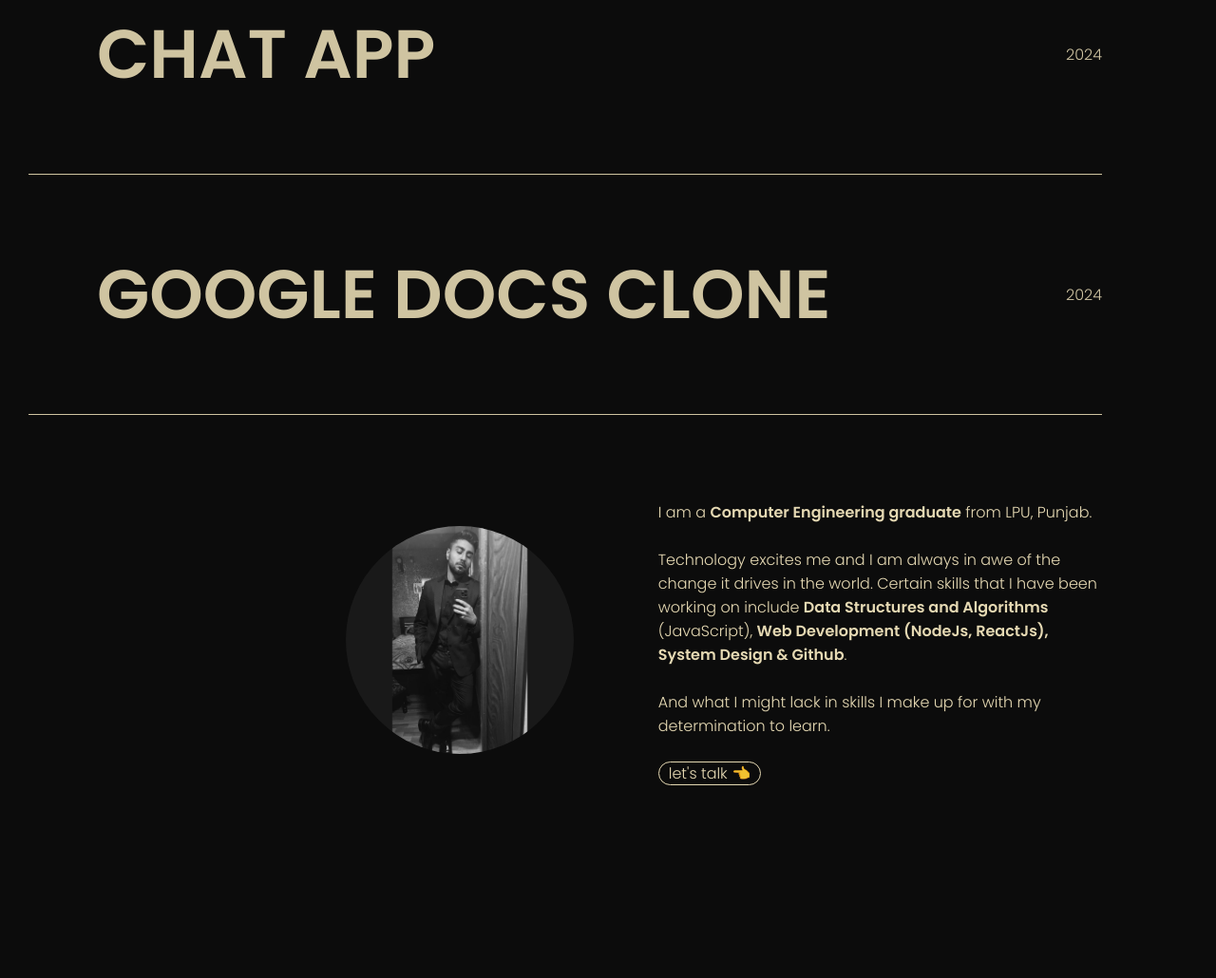
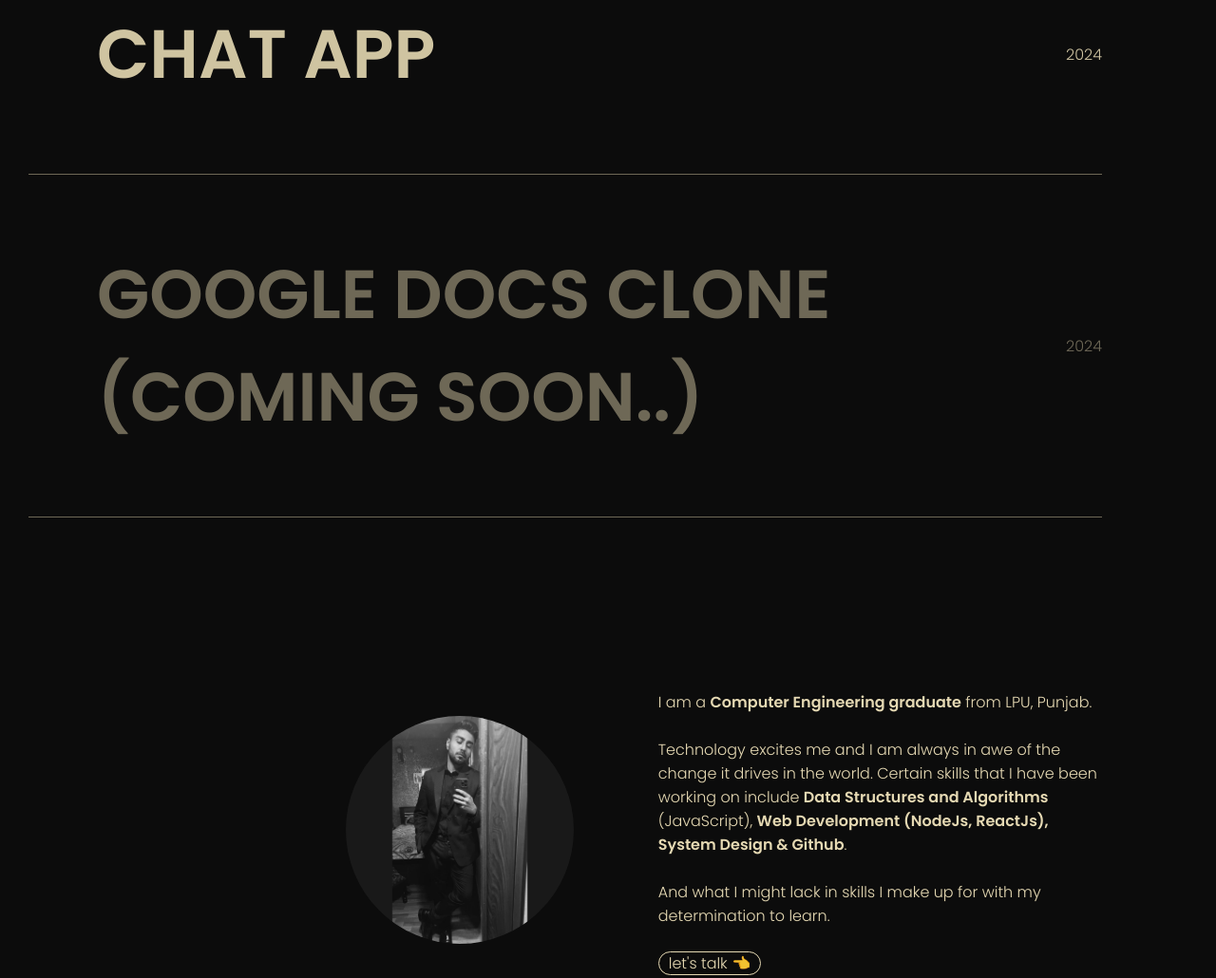
Before and after one commit to piyush-ramnani/portfolio-website, a plain HTML site: page index.html in a window 1280 px wide. Shown: the part 1323-2353 px from the top of the page at 95% size. Drawn offline with nearby package versions, Linux system fonts and the light colour scheme; a script that the page names is missing; a web font is replaced by a local one.

```diff
--- a/index.html
+++ b/index.html
@@ -67,9 +67,9 @@
           <h2>Chat App</h2>
           <p>2024</p>
         </div>
-        <div class="element border-last">
+        <div class="element border-last coming-soon">
           <img src="./assets/google-docs.png" alt="google-docs-default" />
-          <h2>Google Docs clone</h2>
+          <h2>Google Docs clone (coming soon..)</h2>
           <p>2024</p>
         </div>
       </div>
--- a/style.css
+++ b/style.css
@@ -154,6 +154,10 @@ p {
   padding-right: 15vh;
 }
 
+#projects .coming-soon {
+  opacity: 0.5;
+}
+
 .element {
   position: relative;
   width: 100%;
@@ -190,6 +194,7 @@ h2 {
 #about {
   width: 100%;
   height: 100vh;
+  margin-top: 200px;
   display: flex;
   align-items: center;
   justify-content: space-around;
```
Also changed, not shown: 1 other file.
